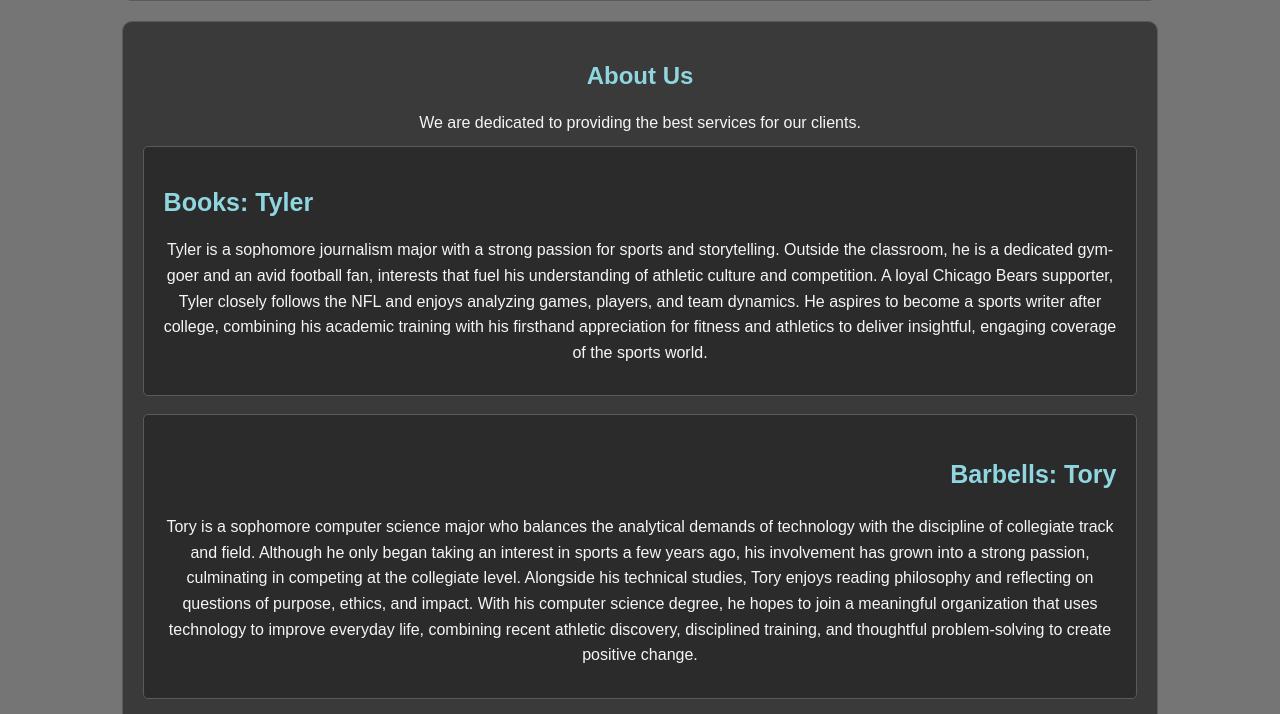
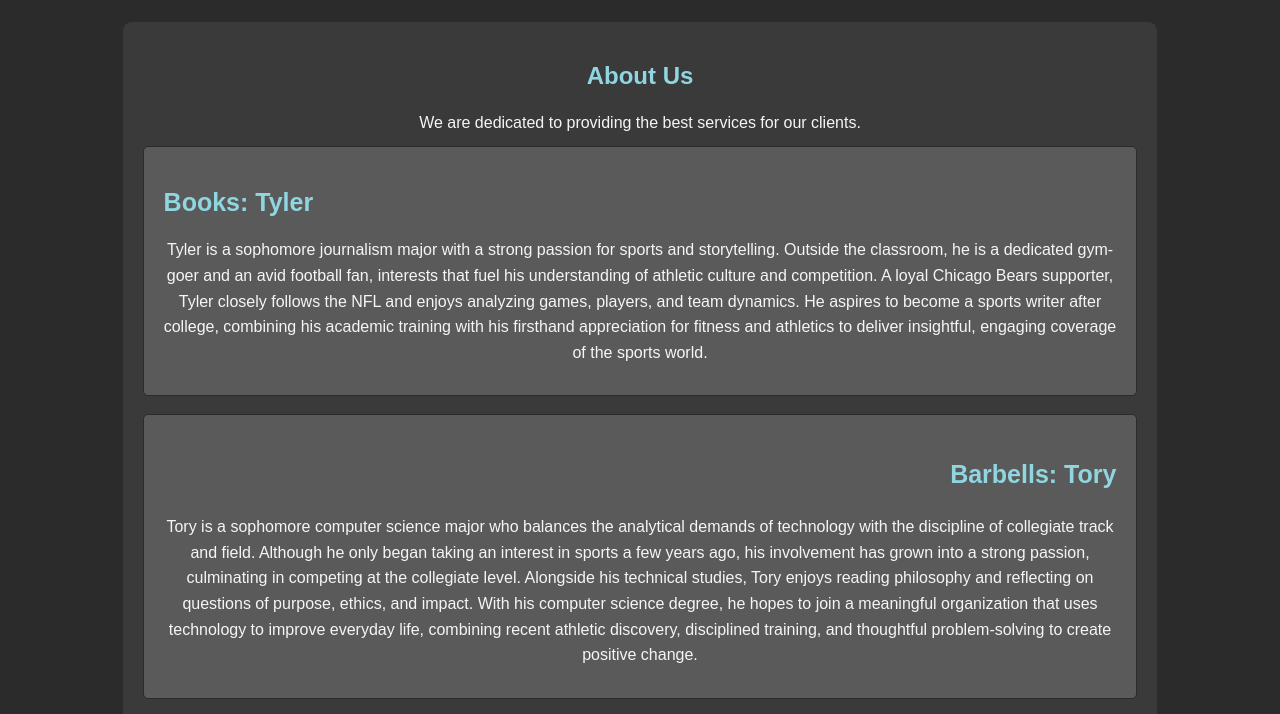
Before and after one commit to torywash/BooksAndBarbells, a plain HTML site: page index.html in a window 1280 px wide. Shown: the part 212-926 px from the top of the page. Drawn offline with Linux system fonts and the light colour scheme.

Commit message:
Refactor CSS variables and styles

```diff
--- a/style.css
+++ b/style.css
@@ -3,9 +3,9 @@
     --primary-color: #8FD6E0; /* Sky Blue */
     --darker-primary-color: #58848a; /* Deep Evergreen */
     --secondary-color: #757575; /* Dark Gray Background */
-    --inner-card: #2b2b2b;
+    --inner-card: #5A5A5A;
     --card-colors: #3A3A3A;
-    --card-border: #5A5A5A;
+    --card-border: #2b2b2b;
     --text-color: #F4F6F5; /* Soft Off-White for contrast */
 }
 
@@ -14,7 +14,7 @@ html, body {
     margin: 0 5% 0 5%;
     padding: 0;
     font-family: Arial, sans-serif;
-    background-color: var(--secondary-color);
+    background-color: var(--card-border);
     color: var(--text-color);
     scroll-behavior: smooth;
 }
```
